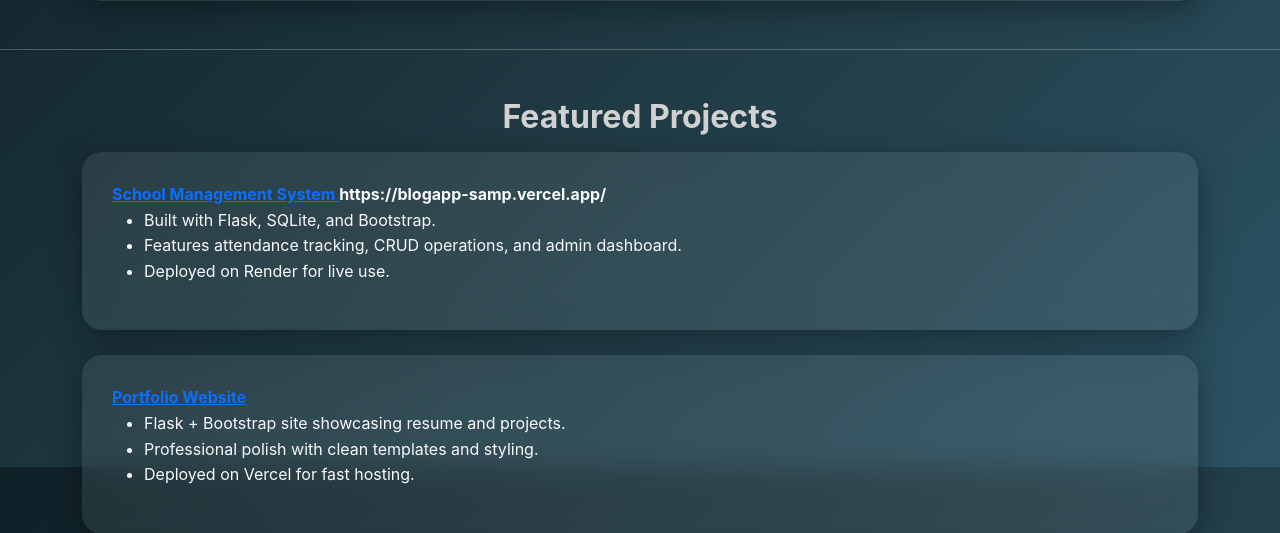
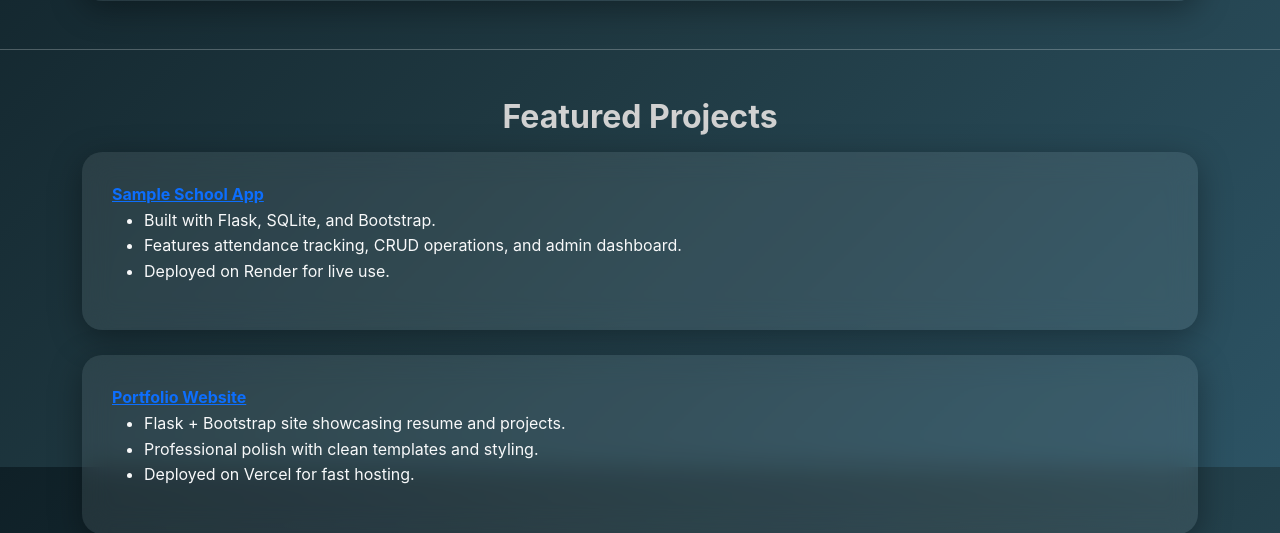
Before and after one commit to KarisaT/Portfolio, a Flask app: page /projects in a window 1280 px wide. Shown: the part 333-866 px from the top of the page. Run offline with Flask 3, Linux system fonts and the light colour scheme.

Commit message:
School App

```diff
--- a/templates/projects.html
+++ b/templates/projects.html
@@ -118,9 +118,9 @@
 
     <div class="project-card">
       <strong>
-        <a href="https://schoolapp-bandit.vercel.app" target="_blank">
-          School Management System
-        </a>https://blogapp-samp.vercel.app/
+           <a href="https://schoolapp-bandit.vercel.app" target="_blank">
+          Sample School App
+        </a>
       </strong>
       <ul>
         <li>Built with Flask, SQLite, and Bootstrap.</li>
```
